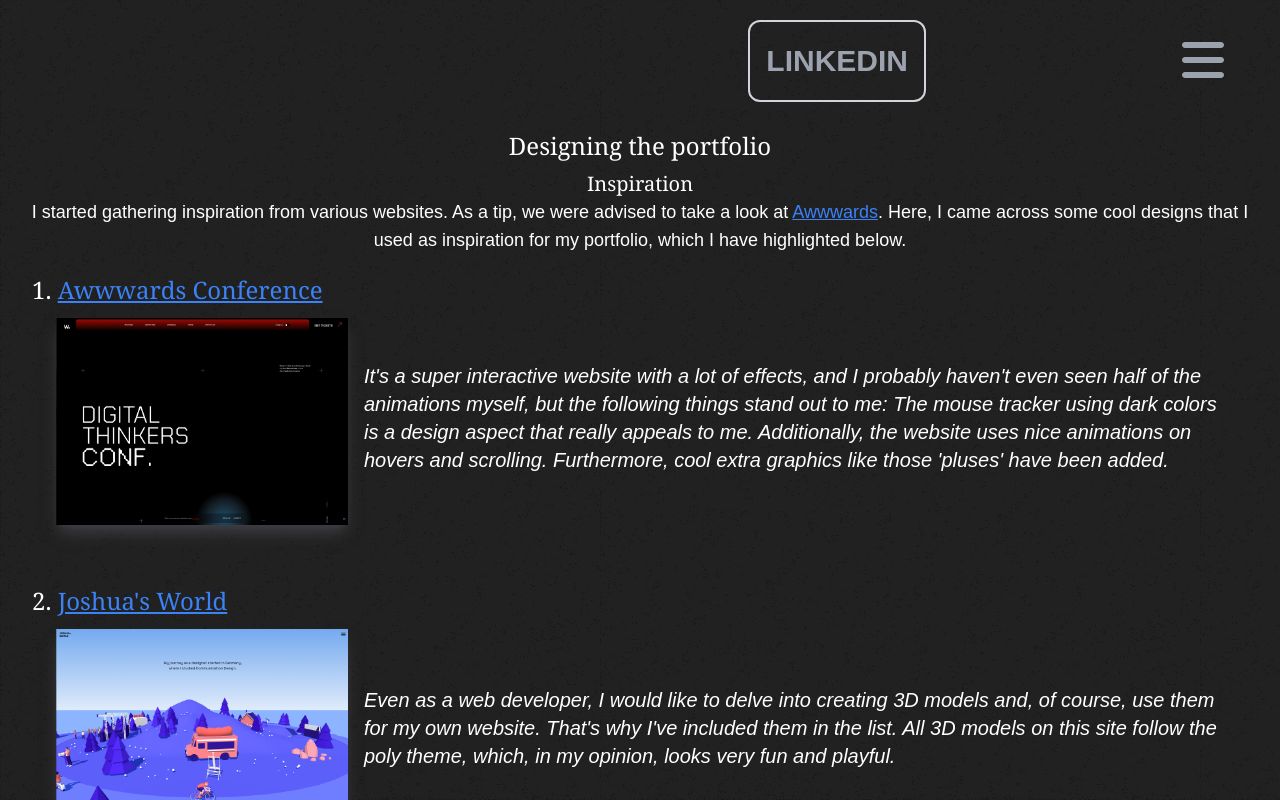
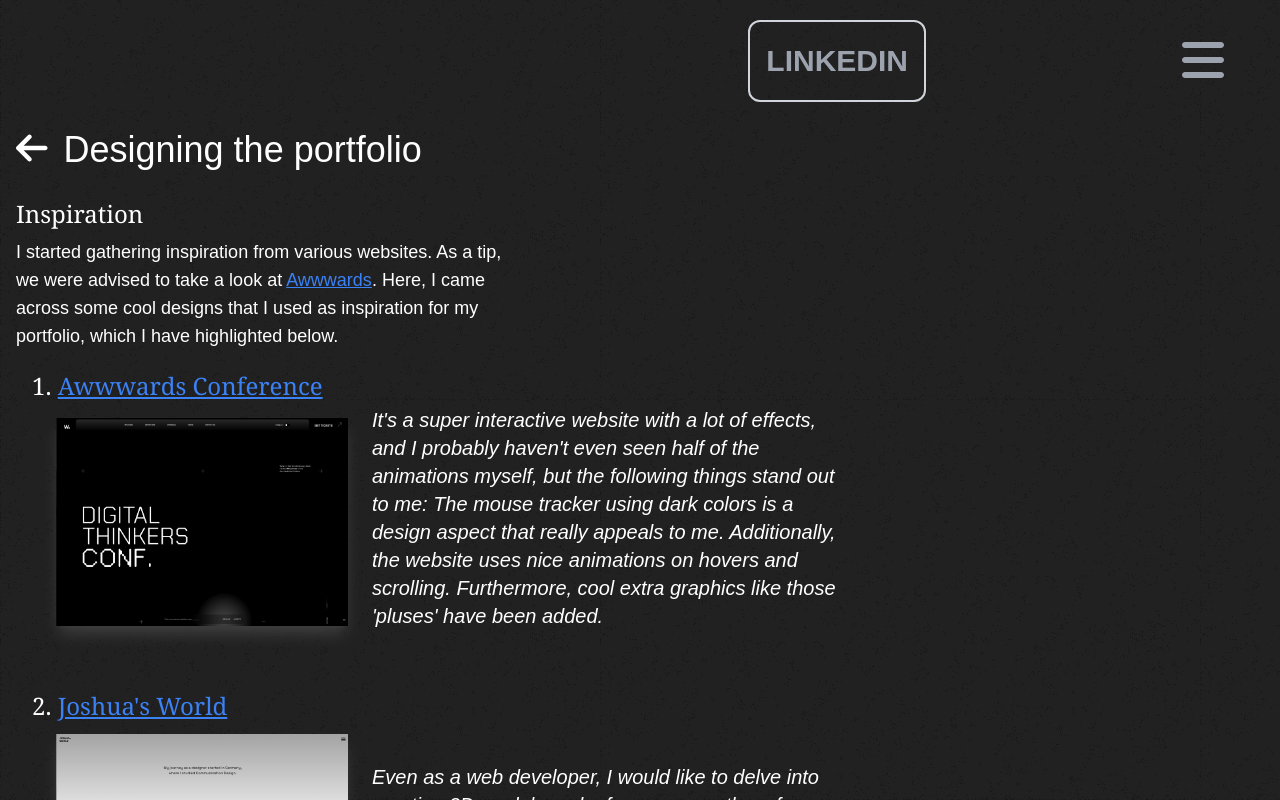
Before and after one commit to XavegX367/portfolio, a React (Vite) app: page /buildup in a window 1280 px wide. Shown: the top 800 px of the page. Built offline with nearby package versions, Linux system fonts and the light colour scheme.

Commit message:
added buildup button and restyled it

```diff
--- a/src/assets/css/index.css
+++ b/src/assets/css/index.css
@@ -30,6 +30,11 @@
 
 h1 {
     @apply font-serif
+}
+
+.icon_link {
+    @apply text-purple-700 hover:text-purple-800 transition-all duration-300 ease-in-out
+
 }
 
 .section_image {
--- a/src/components/Buildup/SiteInspiration.jsx
+++ b/src/components/Buildup/SiteInspiration.jsx
@@ -4,9 +4,11 @@
     return (
         <div className='flex flex-col gap-y-1 mb-10'>
         <h1 className='text-2xl md:ml-4'>{id}. <a className='url' href={url} target='blank'>{name}</a></h1>
-        <div className='md:flex flex-col md:flex-row items-center self-center justify-center md:items-center md:align-middle md:gap-x-4 md:mx-10'>
-            <img src={img} alt={name} className='w-72 h-42 md:w-1/4 self-center md:mt-2 section_image' />
-            <span className='text-left text-sm md:text-xl italic'>
+        <div className='md:flex flex-col md:flex-row items-center self-center justify-start md:items-center md:align-middle md:gap-x-6 md:mx-10'>
+            <a target='blank' href={url} className='w-72 h-42 md:w-1/4 self-center md:mt-2 section_image grayscale hover:grayscale-0'>
+                <img src={img} alt={name} />
+            </a>
+            <span className='text-left text-sm md:text-xl italic md:w-2/5'>
                 {description}
             </span>
         </div>
--- a/src/pages/BuildUp.jsx
+++ b/src/pages/BuildUp.jsx
@@ -1,17 +1,31 @@
 import { conference_awwwards, joshuas_world, codigital, imarketina, typography } from '../assets'
 import inspirations from '../utils/inspirations'
 import SiteInspiration from '../components/Buildup/SiteInspiration'
+import { FontAwesomeIcon } from '@fortawesome/react-fontawesome'
+import { faArrowLeft } from '@fortawesome/free-solid-svg-icons'
+import { useNavigate } from 'react-router-dom'
 
 
 function BuildUp() {
+    const navigate = useNavigate()
+
+    const goBack = () => {
+        navigate('/projects/1')
+    }
+
     return (
         <div className='mx-4 mt-5 text-lg'>
+            <div className='flex flex-row justify-start gap-x-4'>
+                <button className='cursor-pointer md:mt-2' onClick={() => goBack()}>
+                    <FontAwesomeIcon icon={faArrowLeft} className='text-4xl' />
+                </button>
+                <span className='text-4xl md:mt-2'>Designing the portfolio</span>
+            </div>
             {/* <h2>This portfolio was made by Joris Korsten, a student at Fontys University of Applied Sciences, studying HBO ICT Media and Design in the second semester.</h2> */}
 
-            <div className='flex justify-center mt-7 flex-col mb-10'>
-                <h1 className='text-2xl text-center mb-2'>Designing the portfolio</h1>
-                <h1 className='text-xl text-center'>Inspiration</h1>
-                <span className='text-center'>
+            <div className='flex justify-start mt-7 flex-col mb-10'>
+                <h1 className='text-2xl'>Inspiration</h1>
+                <span className='md:w-2/5 mt-2'>
                     I started gathering inspiration from various websites. As a tip, we were advised to take a look
                     at <a href='https://www.awwwards.com/' target='blank' className='url'>Awwwards</a>. Here,
                     I came across some cool designs that I used as inspiration for my portfolio, which I have highlighted below.
@@ -29,7 +43,7 @@
                 <span className='text-center'>
                     I found the style of Imarketina very cool, which is why I decided to create my portfolio in a similar style. Now I had to find a font that matches the style of Imarketina.
                 </span>
-                <img src={typography} alt='typography' className='mx-auto mt-5 section_image mb-4' />
+                <img src={typography} alt='typography' className='mx-auto mt-5 section_image mb-4 grayscale hover:grayscale-0' />
                 <span className='text-center mb-10'>
                     After trying out a few fonts, LunchType22 Expanded Medium seems to be a good fit.
                 </span>
--- a/src/pages/Project.jsx
+++ b/src/pages/Project.jsx
@@ -42,7 +42,16 @@
               (project.interactive_media !== undefined) ?
                 <div id='interactive_media' className='flex flex-col justify-start'>
                   <hr className='mt-4 mb-4'></hr>
-                  <h1 className='text-2xl'>Interactive Media</h1>
+                  <div className='flex flex-row md:justify-start gap-x-2'>
+                    <h1 className='text-2xl'>Interactive Media</h1>
+                    {
+                    (project.design_urls.length > 0) ?
+                      project.design_urls.map((design_url, index) => (
+                        <a className='icon_link' key={index} target='blank' href={design_url}><FontAwesomeIcon icon={faFigma} className='text-3xl'/></a>
+                      ))
+                      : <></>
+                    }
+                  </div>
 
                   <p className='text-base flex flex-wrap pl-2 md:mt-4 md:w-2/5'>
                     {project.interactive_media.text}
@@ -68,7 +77,7 @@
                     {
                       (project.git.length > 0) ?
                         project.git.map((git, index) => (
-                          <a key={index} target='blank' href={git}><FontAwesomeIcon icon={faGitlab} className='text-3xl' /></a>
+                          <a className='icon_link' key={index} target='blank' href={git}><FontAwesomeIcon icon={faGitlab} className='text-3xl' /></a>
                         ))
                       : <></>
                     }
@@ -165,7 +174,7 @@
                     {
                     (project.design_urls.length > 0) ?
                       project.design_urls.map((design_url, index) => (
-                        <a key={index} target='blank' href={design_url}><FontAwesomeIcon icon={faFigma} className='text-3xl'/></a>
+                        <a className='icon_link' key={index} target='blank' href={design_url}><FontAwesomeIcon icon={faFigma} className='text-3xl'/></a>
                       ))
                       : <></>
                     }
@@ -180,6 +189,14 @@
                     <span className='italic'>Reflection:</span>
                     <span className='pl-2'>{project.design.reflection}</span>
                   </p>
+
+                  {
+                    (project.buildup !== undefined && project.buildup === true) ?
+                    <div className='mt-2'>
+                          <Btn content={"Portfolio Buildup"} internal={true} link={"/buildup"} />
+                    </div>
+                    : null
+                  }
 
                 </div>
               : <></>
--- a/src/utils/projects.json
+++ b/src/utils/projects.json
@@ -4,6 +4,7 @@
         "url": "https://portfolio.joriskorsten.nl",
         "git": ["https://git.fhict.nl/I504610/portfolio"],
         "img": "https://tict.joriskorsten.nl/assets/portfolio.png",
+        "buildup": true,
         "internal": "/projects/1",
         "design_urls": [],
         "used_languages": ["React", "TailwindCSS"],
@@ -11,7 +12,10 @@
         "tags": ["development", "research", "professional_identity"],
         "interactive_media": [],
         "development": [],
-        "design": [],
+        "design": {
+            "text": "The portfolio's design itself is based on the portfolio of Valentina Pastushenko. After looking at various websites I found her portfolio to be the most appealing to me. I really liked the way she used the colors, a very dark theme with some small colors on events, the filters and the mouse tracker.",
+            "reflection": "I thought it was a good idea to just copy parts of her portfolio and change some things a little bit without creating a Figma design. After creating this portfolio I can tell that this really wasn't the way to go. I have refactored the pages a lot of times and I still think it isn't there. I would have been better of creating a Figma design at first."
+        },
         "research": [],
         "communication": [],
         "professional_identity": []
```
